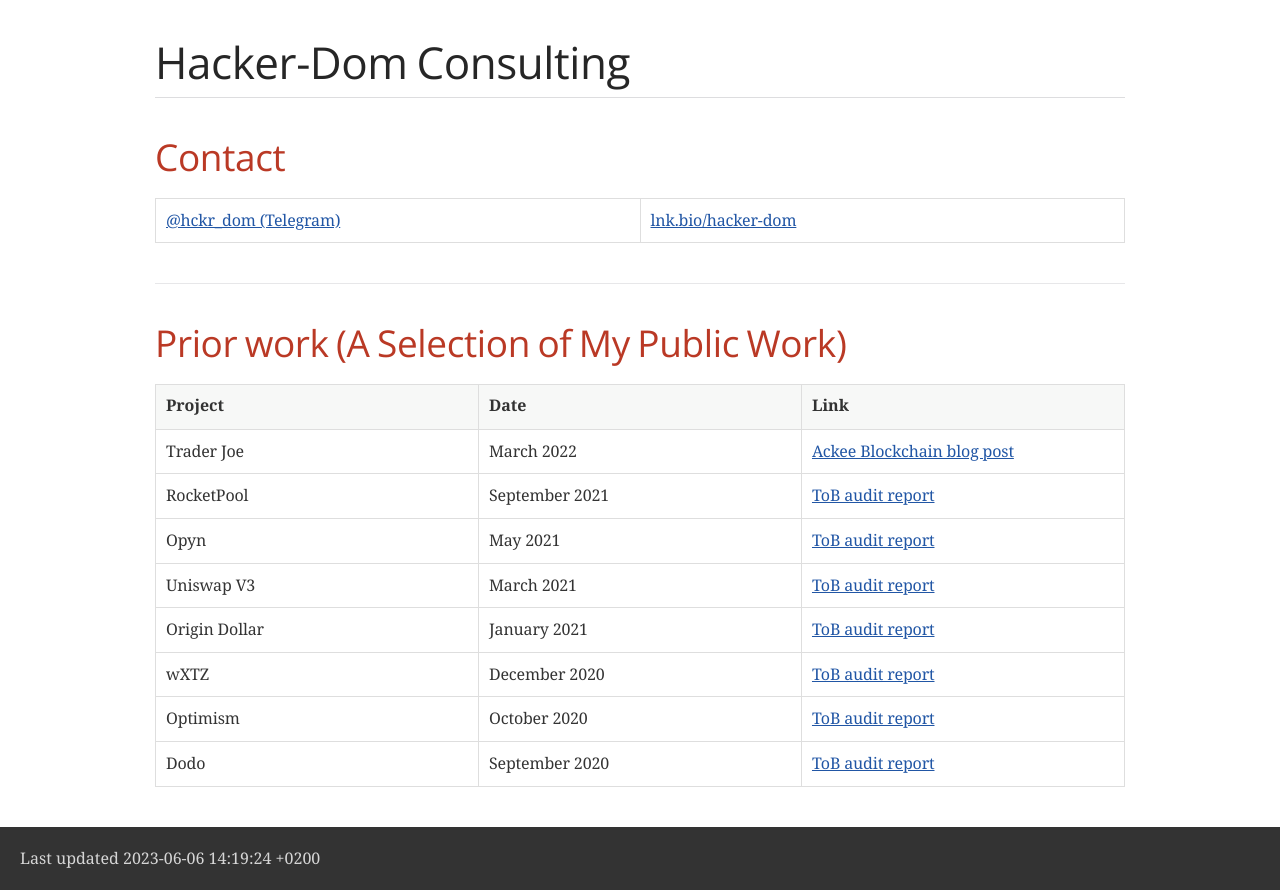
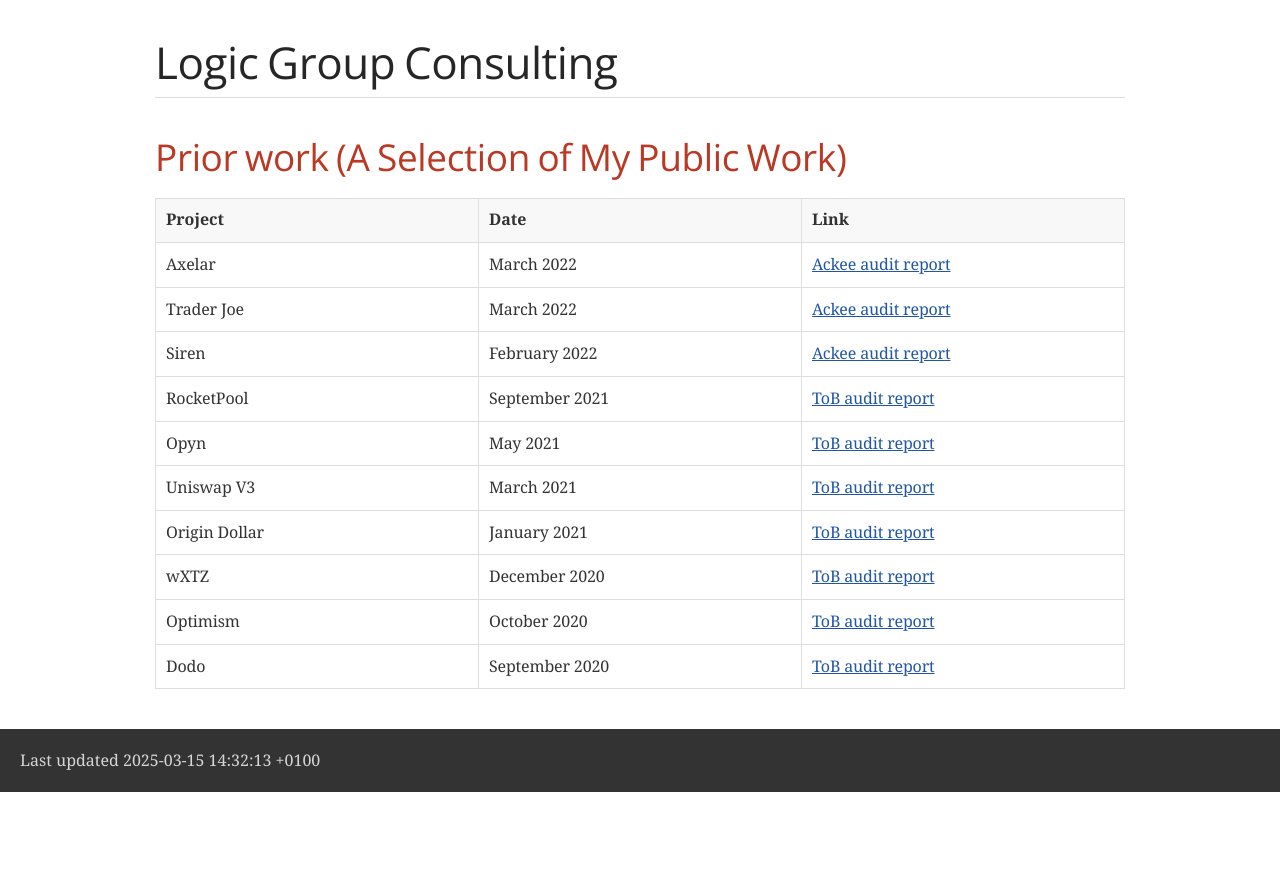
Before and after one commit to hacker-DOM/logicgroup.dev, a plain HTML site: page index.html in a window 1280 px wide. After the commit the page ends 800 px from the top, so only its background shows below. Drawn offline with nearby package versions, Linux system fonts and the light colour scheme; a web font is replaced by a local one.

Commit message:
small update

```diff
--- a/index.html
+++ b/index.html
@@ -4,8 +4,8 @@
 <meta charset="UTF-8">
 <meta http-equiv="X-UA-Compatible" content="IE=edge">
 <meta name="viewport" content="width=device-width, initial-scale=1.0">
-<meta name="generator" content="Asciidoctor 2.0.18">
-<title>Hacker-Dom Consulting</title>
+<meta name="generator" content="Asciidoctor 2.0.23">
+<title>Logic Group Consulting</title>
 <link rel="stylesheet" href="https://fonts.googleapis.com/css?family=Open+Sans:300,300italic,400,400italic,600,600italic%7CNoto+Serif:400,400italic,700,700italic%7CDroid+Sans+Mono:400,700">
 <style>
 /*! Asciidoctor default stylesheet | MIT License | https://asciidoctor.org */
@@ -140,7 +140,7 @@
 #content::before{content:none}
 #header>h1:first-child{color:rgba(0,0,0,.85);margin-top:2.25rem;margin-bottom:0}
 #header>h1:first-child+#toc{margin-top:8px;border-top:1px solid #dddddf}
-#header>h1:only-child,body.toc2 #header>h1:nth-last-child(2){border-bottom:1px solid #dddddf;padding-bottom:8px}
+#header>h1:only-child{border-bottom:1px solid #dddddf;padding-bottom:8px}
 #header .details{border-bottom:1px solid #dddddf;line-height:1.45;padding-top:.25em;padding-bottom:.25em;padding-left:.25em;color:rgba(0,0,0,.6);display:flex;flex-flow:row wrap}
 #header .details span:first-child{margin-left:-.125em}
 #header .details span.email a{color:rgba(0,0,0,.85)}
@@ -162,6 +162,7 @@
 #toctitle{color:#7a2518;font-size:1.2em}
 @media screen and (min-width:768px){#toctitle{font-size:1.375em}
 body.toc2{padding-left:15em;padding-right:0}
+body.toc2 #header>h1:nth-last-child(2){border-bottom:1px solid #dddddf;padding-bottom:8px}
 #toc.toc2{margin-top:0!important;background:#f8f8f7;position:fixed;width:15em;left:0;top:0;border-right:1px solid #e7e7e9;border-top-width:0!important;border-bottom-width:0!important;z-index:1000;padding:1.25em 1em;height:100%;overflow:auto}
 #toc.toc2 #toctitle{margin-top:0;margin-bottom:.8rem;font-size:1.2em}
 #toc.toc2>ul{font-size:.9em;margin-bottom:0}
@@ -208,13 +209,10 @@
 .admonitionblock>table td.content{padding-left:1.125em;padding-right:1.25em;border-left:1px solid #dddddf;color:rgba(0,0,0,.6);word-wrap:anywhere}
 .admonitionblock>table td.content>:last-child>:last-child{margin-bottom:0}
 .exampleblock>.content{border:1px solid #e6e6e6;margin-bottom:1.25em;padding:1.25em;background:#fff;border-radius:4px}
-.exampleblock>.content>:first-child{margin-top:0}
-.exampleblock>.content>:last-child{margin-bottom:0}
 .sidebarblock{border:1px solid #dbdbd6;margin-bottom:1.25em;padding:1.25em;background:#f3f3f2;border-radius:4px}
-.sidebarblock>:first-child{margin-top:0}
-.sidebarblock>:last-child{margin-bottom:0}
 .sidebarblock>.content>.title{color:#7a2518;margin-top:0;text-align:center}
-.exampleblock>.content>:last-child>:last-child,.exampleblock>.content .olist>ol>li:last-child>:last-child,.exampleblock>.content .ulist>ul>li:last-child>:last-child,.exampleblock>.content .qlist>ol>li:last-child>:last-child,.sidebarblock>.content>:last-child>:last-child,.sidebarblock>.content .olist>ol>li:last-child>:last-child,.sidebarblock>.content .ulist>ul>li:last-child>:last-child,.sidebarblock>.content .qlist>ol>li:last-child>:last-child{margin-bottom:0}
+.exampleblock>.content>:first-child,.sidebarblock>.content>:first-child{margin-top:0}
+.exampleblock>.content>:last-child,.exampleblock>.content>:last-child>:last-child,.exampleblock>.content .olist>ol>li:last-child>:last-child,.exampleblock>.content .ulist>ul>li:last-child>:last-child,.exampleblock>.content .qlist>ol>li:last-child>:last-child,.sidebarblock>.content>:last-child,.sidebarblock>.content>:last-child>:last-child,.sidebarblock>.content .olist>ol>li:last-child>:last-child,.sidebarblock>.content .ulist>ul>li:last-child>:last-child,.sidebarblock>.content .qlist>ol>li:last-child>:last-child{margin-bottom:0}
 .literalblock pre,.listingblock>.content>pre{border-radius:4px;overflow-x:auto;padding:1em;font-size:.8125em}
 @media screen and (min-width:768px){.literalblock pre,.listingblock>.content>pre{font-size:.90625em}}
 @media screen and (min-width:1280px){.literalblock pre,.listingblock>.content>pre{font-size:1em}}
@@ -330,7 +328,7 @@
 a.image object{pointer-events:none}
 sup.footnote,sup.footnoteref{font-size:.875em;position:static;vertical-align:super}
 sup.footnote a,sup.footnoteref a{text-decoration:none}
-sup.footnote a:active,sup.footnoteref a:active{text-decoration:underline}
+sup.footnote a:active,sup.footnoteref a:active,#footnotes .footnote a:first-of-type:active{text-decoration:underline}
 #footnotes{padding-top:.75em;padding-bottom:.75em;margin-bottom:.625em}
 #footnotes hr{width:20%;min-width:6.25em;margin:-.25em 0 .75em;border-width:1px 0 0}
 #footnotes .footnote{padding:0 .375em 0 .225em;line-height:1.3334;font-size:.875em;margin-left:1.2em;margin-bottom:.2em}
@@ -393,7 +391,7 @@
 dt,th.tableblock,td.content,div.footnote{text-rendering:optimizeLegibility}
 h1,h2,p,td.content,span.alt,summary{letter-spacing:-.01em}
 p strong,td.content strong,div.footnote strong{letter-spacing:-.005em}
-p,blockquote,dt,td.content,span.alt,summary{font-size:1.0625rem}
+p,blockquote,dt,td.content,td.hdlist1,span.alt,summary{font-size:1.0625rem}
 p{margin-bottom:1.25rem}
 .sidebarblock p,.sidebarblock dt,.sidebarblock td.content,p.tableblock{font-size:1em}
 .exampleblock>.content{background:#fffef7;border-color:#e0e0dc;box-shadow:0 1px 4px #e0e0dc}
@@ -438,26 +436,9 @@
 </head>
 <body class="article">
 <div id="header">
-<h1>Hacker-Dom Consulting</h1>
+<h1>Logic Group Consulting</h1>
 </div>
 <div id="content">
-<div class="sect1">
-<h2 id="_contact">Contact</h2>
-<div class="sectionbody">
-<table class="tableblock frame-all grid-all stretch">
-<colgroup>
-<col style="width: 50%;">
-<col style="width: 50%;">
-</colgroup>
-<tbody>
-<tr>
-<td class="tableblock halign-left valign-top"><p class="tableblock"><a href="https://t.me/hckr_dom">@hckr_dom (Telegram)</a></p></td>
-<td class="tableblock halign-left valign-top"><p class="tableblock"><a href="https://lnk.bio/hacker-dom">lnk.bio/hacker-dom</a></p></td>
-</tr>
-</tbody>
-</table>
-</div>
-</div>
 <div class="sect1">
 <h2 id="_prior_work_a_selection_of_my_public_work">Prior work (A Selection of My Public Work)</h2>
 <div class="sectionbody">
@@ -476,9 +457,20 @@
 </thead>
 <tbody>
 <tr>
+<td class="tableblock halign-left valign-top"><p class="tableblock">Axelar</p></td>
+<td class="tableblock halign-left valign-top"><p class="tableblock">March 2022</p></td>
+<td class="tableblock halign-left valign-top"><p class="tableblock"><a href="https://github.com/axelarnetwork/audits/blob/main/audits/2022-04%20Ackee%20blockchain.pdf">Ackee audit report</a></p></td>
+</tr>
+<tr>
 <td class="tableblock halign-left valign-top"><p class="tableblock">Trader Joe</p></td>
 <td class="tableblock halign-left valign-top"><p class="tableblock">March 2022</p></td>
-<td class="tableblock halign-left valign-top"><p class="tableblock"><a href="https://ackeeblockchain.com/blog/ackee-blockchain-audited-trader-joe">Ackee Blockchain blog post</a></p></td>
+<td class="tableblock halign-left valign-top"><p class="tableblock"><a href="https://ackee.xyz/blog/ackee-blockchain-audited-trader-joe/">Ackee audit report</a></p></td>
+</tr>
+<tr>
+<td class="tableblock halign-left valign-top"><p class="tableblock">Siren</p></td>
+<td class="tableblock halign-left valign-top"><p class="tableblock">February 2022</p></td>
+<td class="tableblock halign-left valign-top"><p class="tableblock"><a href="https://cdn.prod.website-files.com/610fc6a1e961affb229320ba/633e9d068baa7b5a0d741afc_abch-siren-amm-report-feb-2022.pdf">Ackee
+audit report</a></p></td>
 </tr>
 <tr>
 <td class="tableblock halign-left valign-top"><p class="tableblock">RocketPool</p></td>
@@ -522,7 +514,7 @@
 </div>
 <div id="footer">
 <div id="footer-text">
-Last updated 2023-06-06 14:19:24 +0200
+Last updated 2025-03-15 14:32:13 +0100
 </div>
 </div>
 </body>
```
Also changed, not shown: 1 other file.
